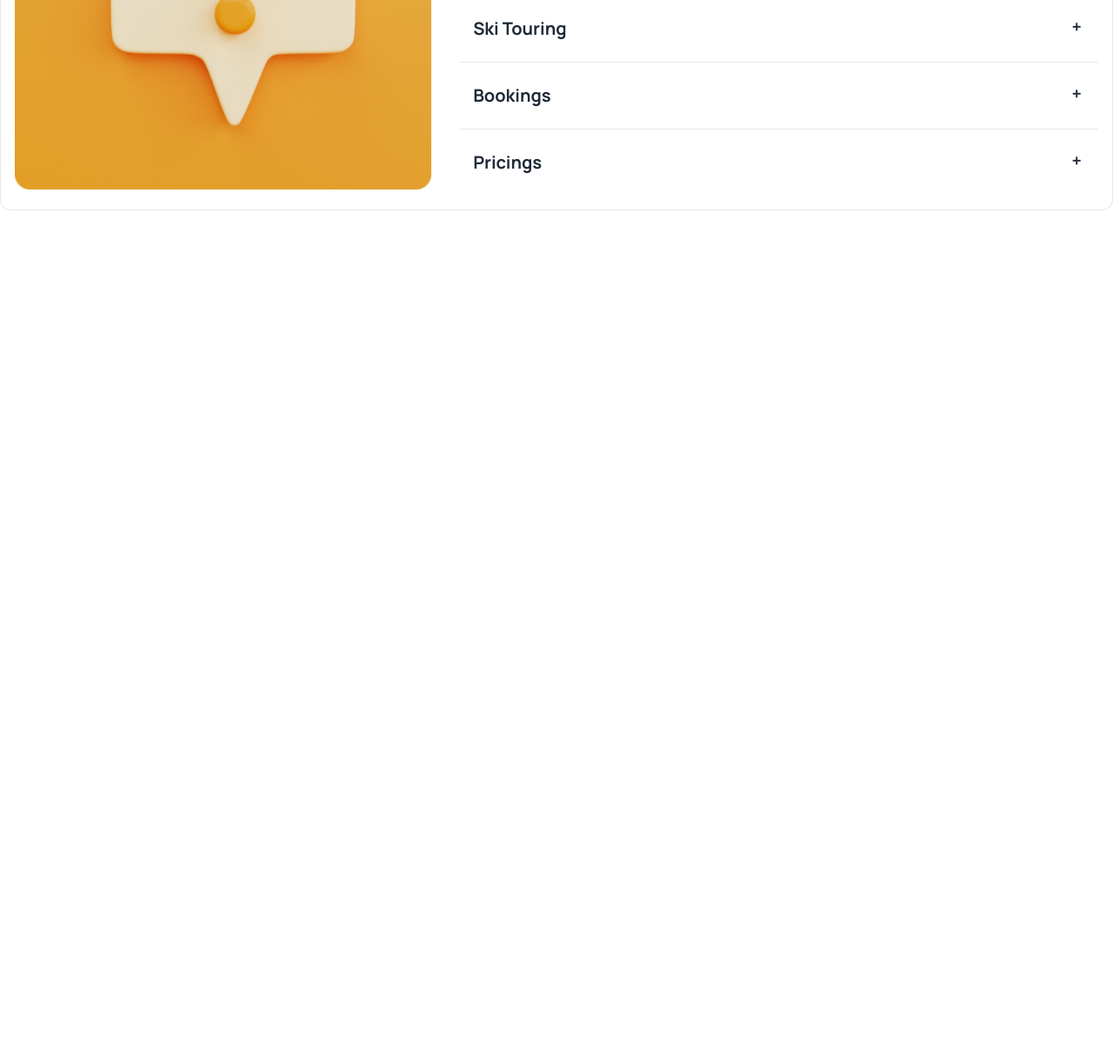
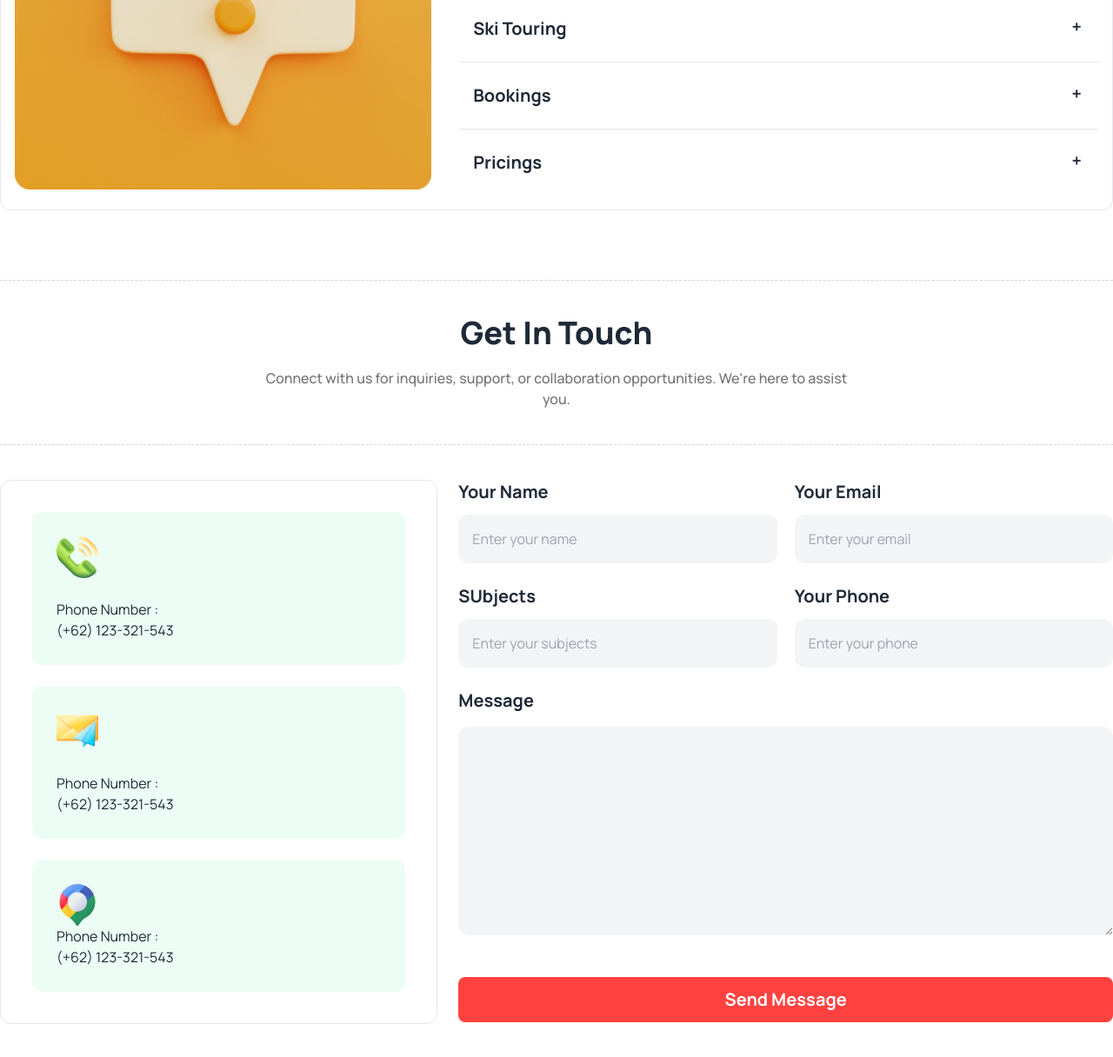
Before and after one commit to kamruzzamanbayezid/A3-hockeys, a plain HTML site: page index.html in a window 1280 px wide. Shown: the part 3929-5145 px from the top of the page at 87% size. Before the commit the page ends 4251 px from the top, so only its background shows below. Drawn offline with nearby package versions, Linux system fonts and the light colour scheme.

Commit message:
added get in touch section

```diff
--- a/index.html
+++ b/index.html
@@ -419,9 +419,9 @@
                                           Our Equipment
                                     </div>
                                     <div class="collapse-content">
-                                          <p
-                                                class="text-[#13131899] text-base font-medium">
-                                                Explore our range of high-quality sports gear and accessories designed to enhance your performance and experience.</p>
+                                          <p class="text-[#13131899] text-base font-medium">
+                                                Explore our range of high-quality sports gear and accessories designed
+                                                to enhance your performance and experience.</p>
                                     </div>
                               </div>
                               <div class="collapse collapse-plus py-2 border-b rounded-none">
@@ -430,7 +430,9 @@
                                           Hockey Training
                                     </div>
                                     <div class="collapse-content">
-                                          <p class="text-[#13131899] text-base font-medium">Elevate your game with our comprehensive training programs tailored for all skill levels and ages.</p>
+                                          <p class="text-[#13131899] text-base font-medium">Elevate your game with our
+                                                comprehensive training programs tailored for all skill levels and ages.
+                                          </p>
                                     </div>
                               </div>
                               <div class="collapse collapse-plus py-2 border-b rounded-none">
@@ -439,7 +441,9 @@
                                           Private Lesson
                                     </div>
                                     <div class="collapse-content">
-                                          <p class="text-[#13131899] text-base font-medium">Personalized coaching sessions tailored to your individual needs and goals for accelerated skill development and improvement.</p>
+                                          <p class="text-[#13131899] text-base font-medium">Personalized coaching
+                                                sessions tailored to your individual needs and goals for accelerated
+                                                skill development and improvement.</p>
                                     </div>
                               </div>
 
@@ -449,7 +453,9 @@
                                           Ski Touring
                                     </div>
                                     <div class="collapse-content">
-                                          <p class="text-[#13131899] text-base font-medium">Embark on unforgettable adventures exploring scenic backcountry terrain with our guided ski touring experiences.</p>
+                                          <p class="text-[#13131899] text-base font-medium">Embark on unforgettable
+                                                adventures exploring scenic backcountry terrain with our guided ski
+                                                touring experiences.</p>
                                     </div>
                               </div>
 
@@ -459,7 +465,8 @@
                                           Bookings
                                     </div>
                                     <div class="collapse-content">
-                                          <p class="text-[#13131899] text-base font-medium">Secure your spot for our upcoming events, lessons, and experiences hassle-free.</p>
+                                          <p class="text-[#13131899] text-base font-medium">Secure your spot for our
+                                                upcoming events, lessons, and experiences hassle-free.</p>
                                     </div>
                               </div>
 
@@ -469,7 +476,8 @@
                                           Pricings
                                     </div>
                                     <div class="collapse-content">
-                                          <p class="text-[#13131899] text-base font-medium">Discover transparent and competitive pricing for our services and products.</p>
+                                          <p class="text-[#13131899] text-base font-medium">Discover transparent and
+                                                competitive pricing for our services and products.</p>
                                     </div>
                               </div>
                         </div>
@@ -477,6 +485,84 @@
 
             </section> <!-- Client questions section ends here -->
 
+            <!-- get in touch section starts here -->
+            <section>
+                  <div class="mb-10 border-b border-t border-dashed border-gray-300 py-10">
+                        <h4 class="text-4xl font-extrabold text-center mb-5">Get In Touch</h4>
+                        <p
+                              class="text-[#13131899] text-center text-base font-medium w-full md:w-[600px] mx-auto lg:w-[700px]">
+                              Connect with us for inquiries, support, or collaboration opportunities. We're here to assist you.</p>
+                  </div>
+
+                  <div class="flex flex-col lg:flex-row gap-6">
+                        <div class="border lg:w-2/5 rounded-xl p-5 lg:p-9">
+                              <div class="bg-emerald-50 mb-6 rounded-xl p-7">
+                                    <img class="mb-6" src="./image/Group 1171275317.png" alt="">
+                                    <p>Phone Number :</p>
+                                    <h4>(+62) 123-321-543</h4>
+                              </div>
+                              <div class="bg-emerald-50 mb-6 rounded-xl p-7">
+                                    <img class="mb-6" src="./image/Group 1171275318.png" alt="">
+                                    <p>Phone Number :</p>
+                                    <h4>(+62) 123-321-543</h4>
+                              </div>
+                              <div class="bg-emerald-50 rounded-xl p-7">
+                                    <img src="./image/Group 1171275321.png" alt="">
+                                    <p>Phone Number :</p>
+                                    <h4>(+62) 123-321-543</h4>
+                              </div>
+
+                        </div>
+
+                        <div class="border lg:border-none p-4 lg:p-0 rounded-xl lg:w-3/5">
+                              <form>
+                                    <div class="flex flex-col md:flex-row gap-5 justify-between">
+                                          <div class="flex-1">
+                                                <label class="text-xl font-bold mb-10" for="text">Your Name</label>
+
+                                                <input class="pl-4 w-full h-14 mt-3 rounded-xl bg-gray-100" type="text"
+                                                      id="text" placeholder="Enter your name">
+                                          </div>
+                                          <div class="flex-1">
+                                                <label class="text-xl font-bold mb-10" for="email">Your Email</label>
+
+                                                <input class=" w-full pl-4 h-14 mt-3 rounded-xl bg-gray-100"
+                                                      type="email" id="email" placeholder="Enter your email">
+                                          </div>
+                                    </div>
+
+                                    <div class="flex flex-col md:flex-row gap-5 justify-between my-6">
+                                          <div class="flex-1">
+                                                <label class="text-xl font-bold mb-10" for="text">SUbjects</label>
+
+                                                <input class="pl-4 w-full h-14 mt-3 rounded-xl bg-gray-100" type="text"
+                                                      id="text" placeholder="Enter your subjects">
+                                          </div>
+                                          <div class="flex-1">
+                                                <label class="text-xl font-bold mb-10" for="email">Your Phone</label>
+
+                                                <input class=" w-full pl-4 h-14 mt-3 rounded-xl bg-gray-100"
+                                                      type="email" id="email" placeholder="Enter your phone">
+                                          </div>
+                                    </div>
+
+                                    <div class="mb-2">
+                                          <label class="text-xl font-bold " for="">Message</label>
+                                          <textarea class="block w-full mt-4 bg-gray-100 rounded-xl" name="" id=""
+                                                cols="30" rows="10"></textarea>
+
+                                    </div>
+
+                                    <button
+                                          class="text-white mt-10 w-full text-xl font-bold bg-[#FF4240] py-3 px-6 rounded-lg">Send
+                                          Message</button>
+                              </form>
+                        </div>
+                  </div>
+
+            </section>
+            <!-- get in touch section ends here -->
+
       </main>
 
 </body>
```
